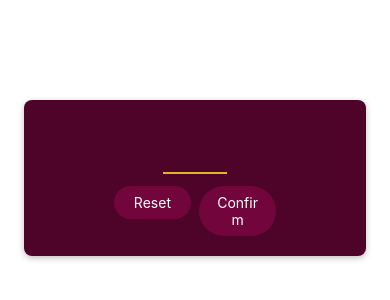
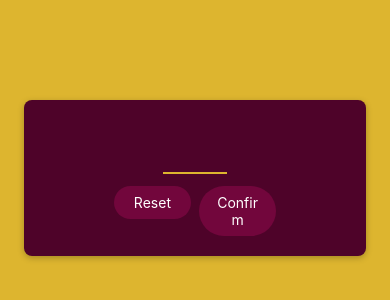
Before and after one commit to abdo-kotb/reactnative-game, a React Native app: screen / in a window 390 px wide. Shown: the top 300 px of the page. Built offline with nearby package versions, Linux system fonts and the light colour scheme.

Commit message:
style: color start screen layout

```diff
--- a/App.tsx
+++ b/App.tsx
@@ -1,23 +1,17 @@
-import { StatusBar } from 'expo-status-bar'
-import { useState } from 'react'
-import {
-  Button,
-  FlatList,
-  StyleSheet,
-  Text,
-  TextInput,
-  View,
-} from 'react-native'
+import { StyleSheet, View } from 'react-native'
 import StartGameScreen from './screens/StartGame.screen'
 
 export default function App() {
-  return <StartGameScreen />
+  return (
+    <View style={styles.rootScreen}>
+      <StartGameScreen />
+    </View>
+  )
 }
 
 const styles = StyleSheet.create({
-  appContianer: {
+  rootScreen: {
     flex: 1,
-    paddingTop: 50,
-    paddingHorizontal: 16,
+    backgroundColor: '#ddb52f',
   },
 })
```
